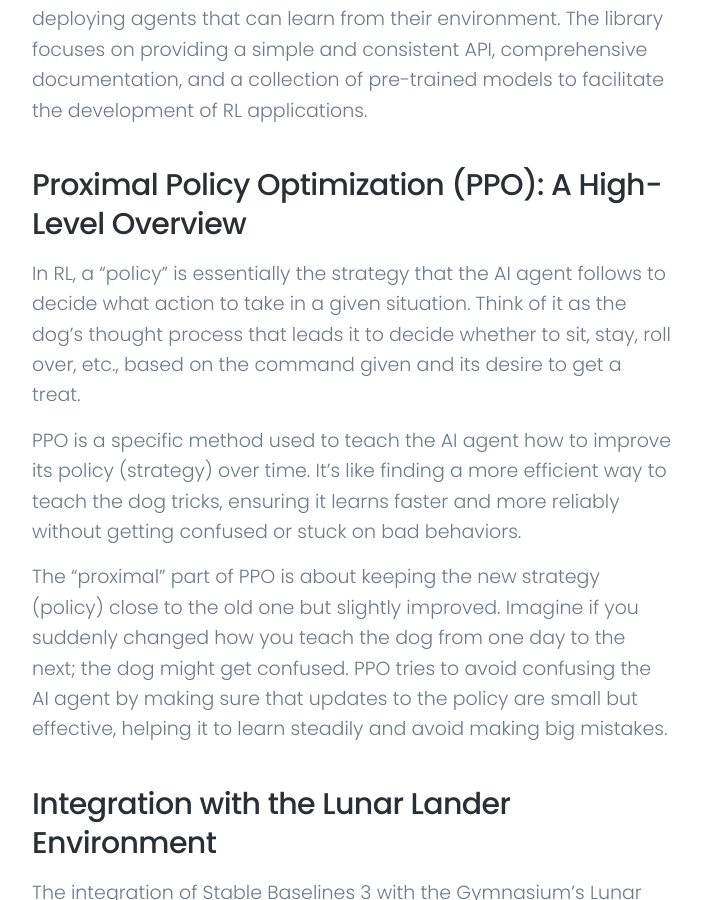
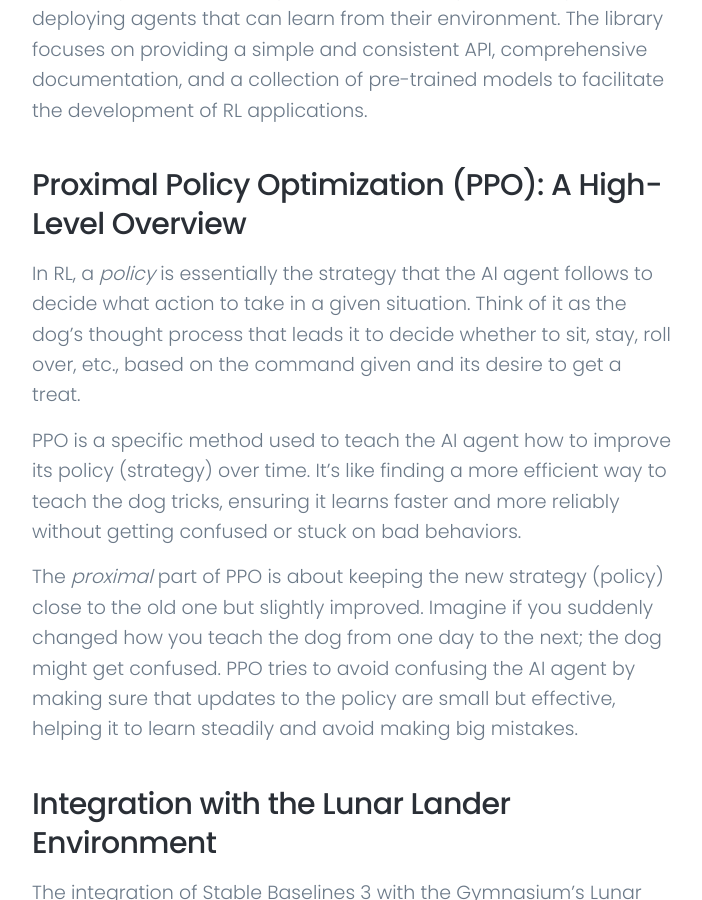
Before and after one commit to MiguelSolisSegura/MiguelSolisSegura.github.io, a Jekyll site: the page built from _projects/2024-02-26-lunar-lander.md, in a window 1280 px wide and 900 px high, scrolled down 3505 px. Shown: the whole window, without its empty margins (288-990 px from the left). Built offline with Jekyll 4.4.1, drawn with Linux system fonts in a browser that asks for light colours; nearby versions of some CDN libraries.

Commit message:
Change quotes for emphasis

```diff
--- a/_projects/2024-02-26-lunar-lander.md
+++ b/_projects/2024-02-26-lunar-lander.md
@@ -48,11 +48,11 @@
 
 ### Proximal Policy Optimization (PPO): A High-Level Overview
 
-In RL, a "policy" is essentially the strategy that the AI agent follows to decide what action to take in a given situation. Think of it as the dog's thought process that leads it to decide whether to sit, stay, roll over, etc., based on the command given and its desire to get a treat.
+In RL, a *policy* is essentially the strategy that the AI agent follows to decide what action to take in a given situation. Think of it as the dog's thought process that leads it to decide whether to sit, stay, roll over, etc., based on the command given and its desire to get a treat.
 
 PPO is a specific method used to teach the AI agent how to improve its policy (strategy) over time. It's like finding a more efficient way to teach the dog tricks, ensuring it learns faster and more reliably without getting confused or stuck on bad behaviors.
 
-The "proximal" part of PPO is about keeping the new strategy (policy) close to the old one but slightly improved. Imagine if you suddenly changed how you teach the dog from one day to the next; the dog might get confused. PPO tries to avoid confusing the AI agent by making sure that updates to the policy are small but effective, helping it to learn steadily and avoid making big mistakes.
+The *proximal* part of PPO is about keeping the new strategy (policy) close to the old one but slightly improved. Imagine if you suddenly changed how you teach the dog from one day to the next; the dog might get confused. PPO tries to avoid confusing the AI agent by making sure that updates to the policy are small but effective, helping it to learn steadily and avoid making big mistakes.
 
 ### Integration with the Lunar Lander Environment
 
```
